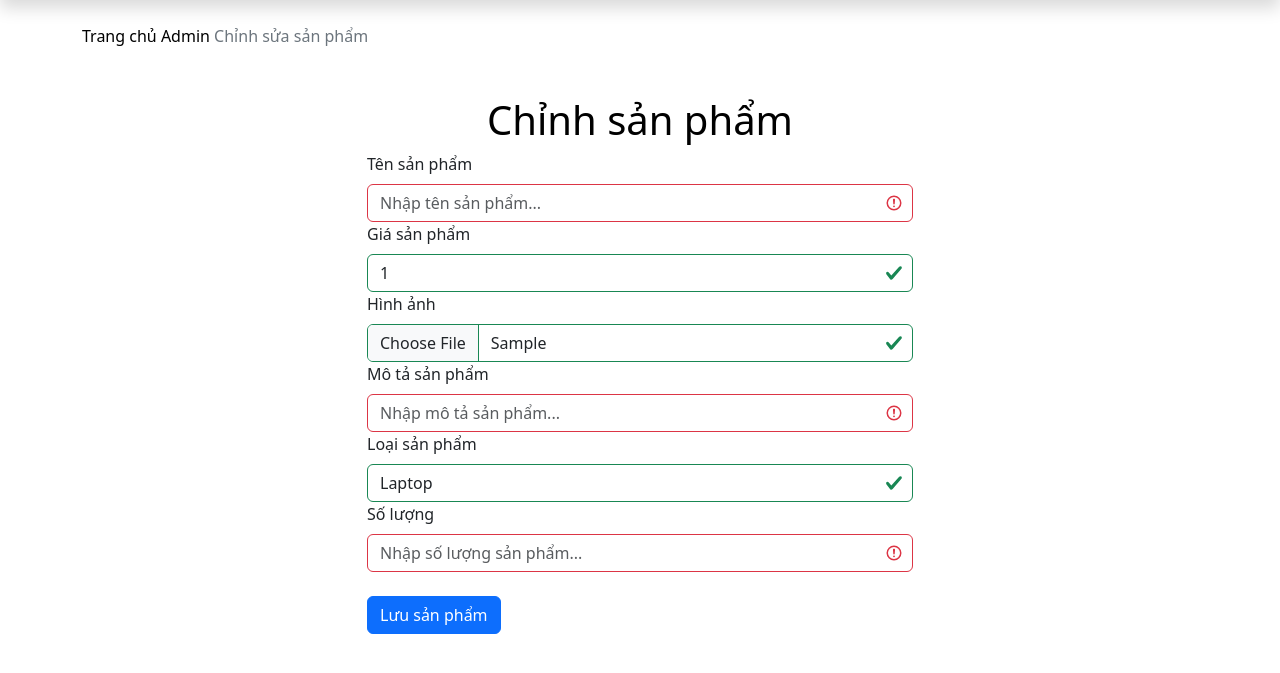
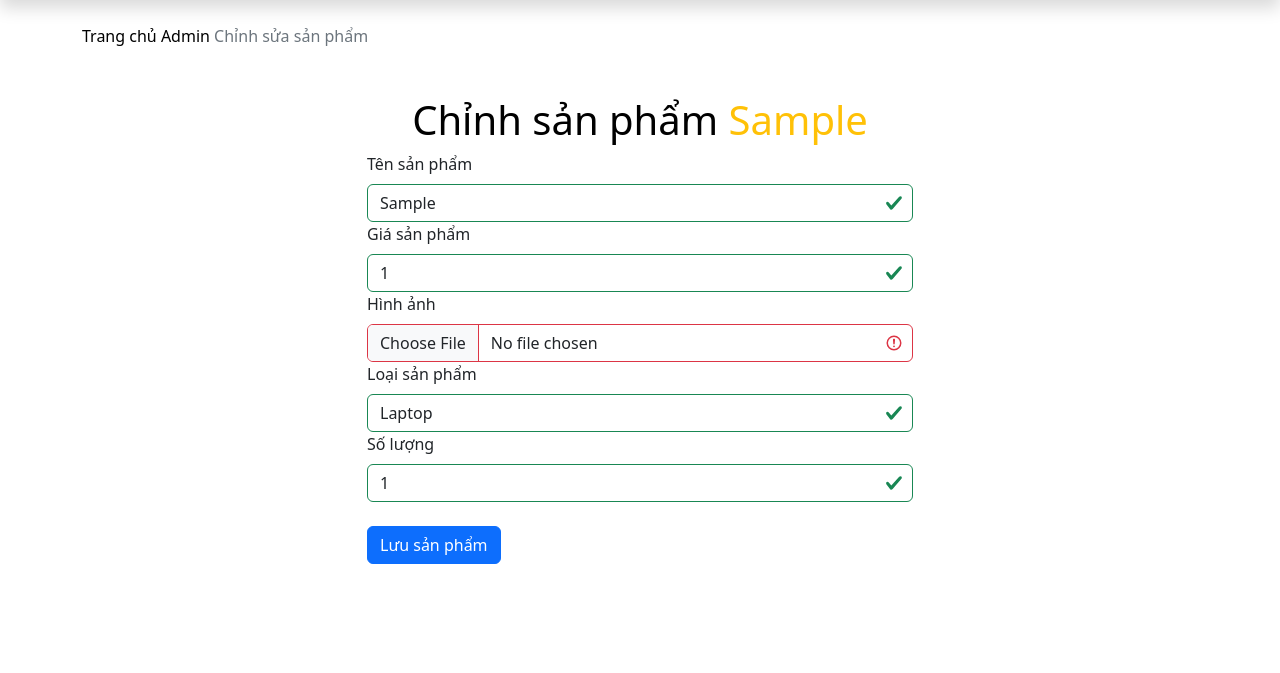
Before and after one commit to huy-quach/project_ct275, a PHP site: page /sua.php?id=1 in a window 1280 px wide. Shown: the part 59-732 px from the top of the page. Run offline with PHP 8.4, Linux system fonts and the light colour scheme; the visitor is signed in with stand-in values (Sample User, id 1); data comes from the database, SQL or seed files in the repository; tables that the repository leaves empty hold one stand-in row (values such as "Sample post"); data that the repository does not hold is empty.

Commit message:
Đã update lại code cho phần thêm sửa trang admin

```diff
--- a/public/sua.php
+++ b/public/sua.php
@@ -45,7 +45,7 @@ include '../partials/header.php';
 			<h7><a  style ="text-decoration : none;" class="text-black font-weight-bold" href="index.php">Trang chủ</a> <i  style="font-size: 14px" class="bi bi-chevron-right "></i> <a  style ="text-decoration : none;" class="text-black font-weight-bold" href="admin.php">Admin</a> <i  style="font-size: 14px" class="bi bi-chevron-right "></i><a  style ="text-decoration : none;" class="text-secondary" href="">Chỉnh sửa sản phẩm</a></h7>
 		</div>
 		<div class=" col-12">
-			<h5 class="text-center mt-4 display-6 font-weight-bold"><div class="text-black" href="">Chỉnh sản phẩm <span class="text-warning"><?=$dien_thoai->ten_dien_thoai ?></span></div> </h5>
+			<h5 class="text-center mt-4 display-6 font-weight-bold"><div class="text-black" href="">Chỉnh sản phẩm <span class="text-warning"><?=$dien_thoai->ten ?></span></div> </h5>
 		</div>
 	</section>
 	<section class="row pb-5">
@@ -56,11 +56,11 @@ include '../partials/header.php';
 			<input type="hidden" name="ten_loai" value="<?= htmlspecialchars($dien_thoai->ten_loai) ?>">
 			<!-- Name -->
 			<div class="form-group">
-				<label class="form-label display-7 font-weight-bold "  for="ten_dien_thoai" >Tên sản phẩm</label>
-				<input type="text" name="ten_dien_thoai" class="form-control is-invalid" maxlen="255" id="ten_dien_thoai" placeholder="Nhập tên sản phẩm..." value="<?= htmlspecialchars($dien_thoai->ten_dien_thoai) ?>" required>
-				<?php if (isset($errors['ten_dien_thoai'])) : ?>
+				<label class="form-label display-7 font-weight-bold "  for="ten" >Tên sản phẩm</label>
+				<input type="text" name="ten" class="form-control is-invalid" maxlen="255" id="ten" placeholder="Nhập tên sản phẩm..." value="<?= htmlspecialchars($dien_thoai->ten) ?>" required>
+				<?php if (isset($errors['ten'])) : ?>
 					<div class="invalid-feedback">
-						<?= htmlspecialchars($errors['ten_dien_thoai']) ?>
+						<?= htmlspecialchars($errors['ten']) ?>
 					</div>
 				<?php endif ?>
 			</div>
@@ -75,35 +75,11 @@ include '../partials/header.php';
 				<?php endif ?>
 			</div>
 			<div class="form-group">
-				<label class="form-label display-7 font-weight-bold "  for="ten">Hình ảnh</label>
+				<label class="form-label display-7 font-weight-bold "  for="hinh">Hình ảnh</label>
 				<input type="file" name="hinh" class="form-control is-invalid" maxlen="255" id="name" placeholder="Nhập hình ảnh sản phẩm..." value="adad.pdf" required >
-				<script>
-					// Get a reference to our file input
-					const fileInput = document.querySelector('input[type="file"]');
-
-					// Create a new File object
-					const myFile = new File(['Hello World!'], '<?= $dien_thoai->hinh ?>', {
-						type: 'text/plain',
-						lastModified: new Date(),
-					});
-
-					// Now let's create a DataTransfer to get a FileList
-					const dataTransfer = new DataTransfer();
-					dataTransfer.items.add(myFile);
-					fileInput.files = dataTransfer.files;
-				</script>
 				<?php if (isset($errors['hinh'])) : ?>
 					<div class="invalid-feedback">
 						<strong><?= htmlspecialchars($errors['hinh']) ?></strong>
-					</div>
-				<?php endif ?>
-			</div>
-			<div class="form-group">
-				<label class="form-label display-7 font-weight-bold "  for="mo_ta" class="form-label">Mô tả sản phẩm</label>
-				<input type="text" name="mo_ta" class="form-control is-invalid" maxlen="255" id="mo_ta" placeholder="Nhập mô tả sản phẩm..." value="<?= htmlspecialchars($dien_thoai->mo_ta) ?>" required>
-				<?php if (isset($errors['mo_ta'])) : ?>
-					<div class="invalid-feedback">
-						<?= htmlspecialchars($errors['mo_ta']) ?>
 					</div>
 				<?php endif ?>
 			</div>
@@ -119,19 +95,19 @@ include '../partials/header.php';
                                        echo ("Iphone");
                                    } ?></option>
 					<?php foreach ($loai_dien_thoais as $loai_dien_thoai) : ?>
-						<?php if ($dien_thoai->id_loai != $loai_dien_thoai->id) : ?>
-							<option value=" <?= $loai_dien_thoai->id ?>"> <?= $loai_dien_thoai->ten_loai ?></option>
+						<?php if ($dien_thoai->id_loai != $loai_dien_thoai->id_loai) : ?>
+							<option value=" <?= $loai_dien_thoai->id_loai ?>"> <?= $loai_dien_thoai->ten_loai ?></option>
 						<?php endif ?>
 					<?php endforeach ?>
 				</select>
 			</div>
 			<div class="form-group">
-				<label class="form-label display-7 font-weight-bold "  for="so_luong_hang">Số lượng</label>
+				<label class="form-label display-7 font-weight-bold "  for="so_luong">Số lượng</label>
 
-				<input type="number" min="1" name="so_luong_hang" class="form-control is-invalid" maxlen="255" id="phone" placeholder="Nhập số lượng sản phẩm... " value="<?= htmlspecialchars($dien_thoai->so_luong_hang)?>" required>
-				<?php if (isset($errors['so_luong_hang'])) : ?>
+				<input type="number" min="1" name="so_luong" class="form-control is-invalid" maxlen="255" id="phone" placeholder="Nhập số lượng sản phẩm... " value="<?= htmlspecialchars($dien_thoai->so_luong)?>" required>
+				<?php if (isset($errors['so_luong'])) : ?>
 					<div class="invalid-feedback">
-						<strong><?= htmlspecialchars($errors['so_luong_hang']) ?></strong>
+						<strong><?= htmlspecialchars($errors['so_luong']) ?></strong>
 					</div>
 				<?php endif ?>
 			</div>
```
Also changed, not shown: public/them.php (+7 -16 lines).
